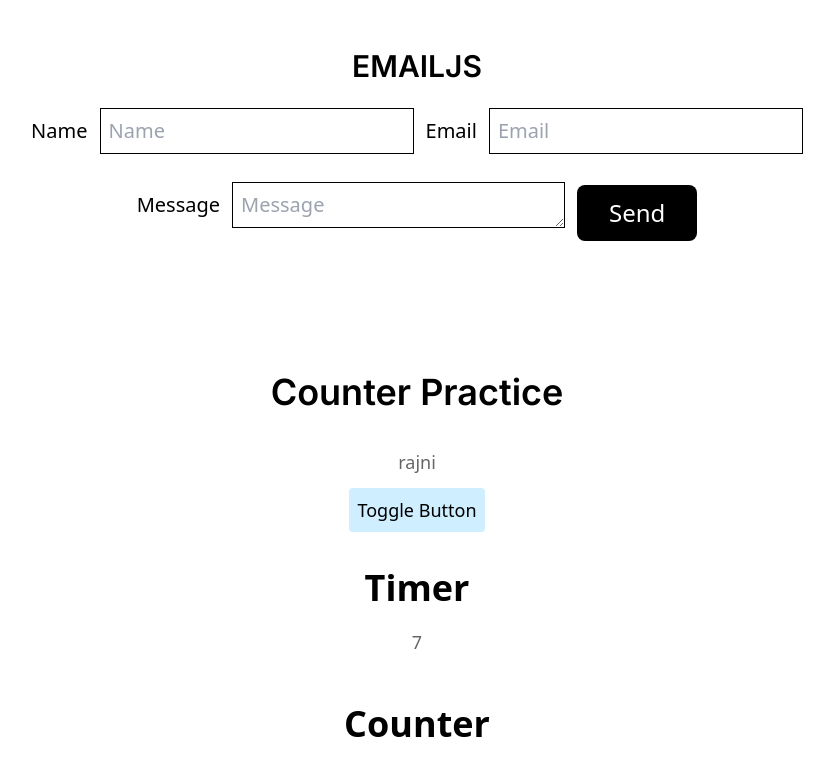
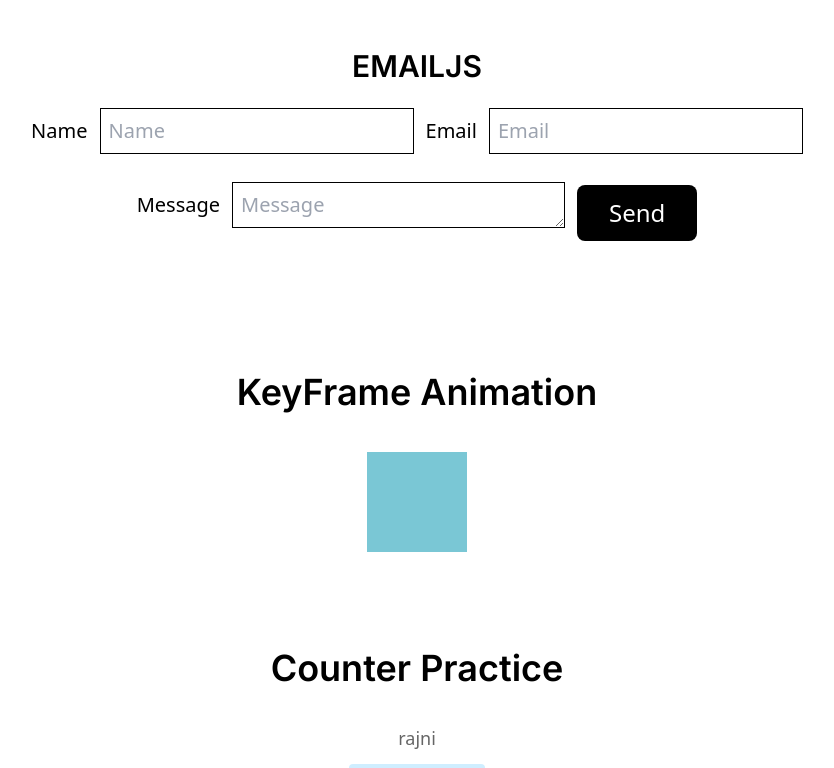
Before and after one commit to Seema-476/homepage-react, a React (Create React App) app: page / in a window 1280 px wide. Shown: the part 1634-2402 px from the top of the page, without its empty margins (223-1057 px from the left). Built offline with nearby package versions, Linux system fonts and the light colour scheme.

Commit message:
keyframe animation done

```diff
--- a/src/App.css
+++ b/src/App.css
@@ -38,6 +38,7 @@
      display: flex;
      gap: 20px;
  }
+
  .slick-next::before {
      color: skyblue;
  }
@@ -45,26 +46,31 @@
  .slick-prev::before {
      color: skyblue;
  }
+
  /* keyframe */
-   @keyframes bounce {
-
-       0%,
-       20%,
-       50%,
-       80%,
-       100% {
-           transform: translateY(0);
+ .keyframe {
+     width: 100px;
+     height: 100px;
+     background-color: red;
+     animation-name: example;
+     animation-duration: 4s;
+     animation-iteration-count: infinite;
  }
 
-       40% {
-           transform: translateY(-20px);
+ @keyframes example {
+     0% {
+         background-color: red;
      }
 
-       60% {
-           transform: translateY(-10px);
+     25% {
+         background-color: yellow;
+     }
+
+     50% {
+         background-color: skyblue;
+     }
+
+     100% {
+         background-color: green;
      }
  }
-
-   .animate-bounce {
-       animation: bounce 2s infinite;
-   }
--- a/src/common/AnimationKeyFrame.jsx
+++ b/src/common/AnimationKeyFrame.jsx
@@ -3,8 +3,13 @@
 
 const AnimationKeyFrame = () => {
   return (
-    <div className='p y-12'>
-
+    <div className='py-12'>
+      <div className='container'>
+        <h3 className='font-inter font-semibold text-4xl text-black text-center pb-10'>KeyFrame Animation </h3>
+        <div className='flex items-center justify-center'>
+          <div className='keyframe'></div>
+        </div>
+      </div>
     </div>
   )
 }
```
Lines whose indentation alone changed are shown as unchanged.
